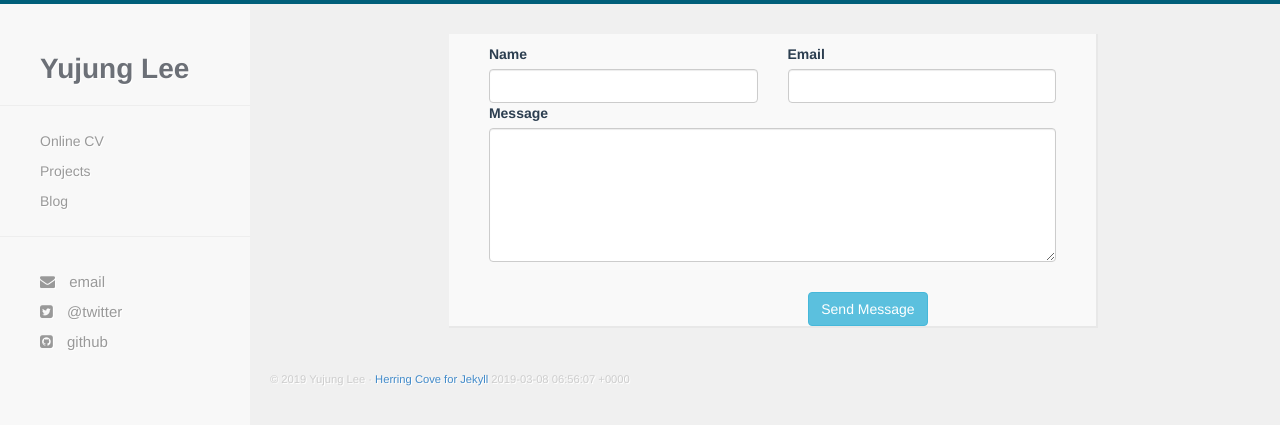
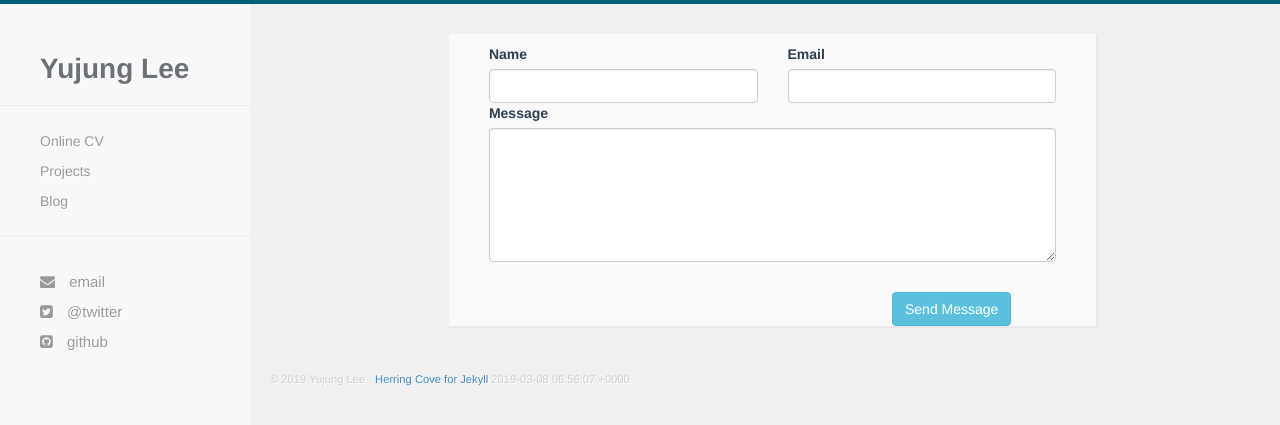
Before and after one commit to yujungL/yujungL.github.io, a Jekyll site: the page built from email.html, in a window 1280 px wide. Shown: the top 425 px of the page. Built offline with Jekyll 4.4.1, drawn with Linux system fonts in a browser that asks for light colours; nearby versions of some CDN libraries; Markdown is read by kramdown in place of the engine named in the settings.

Commit message:
Update email.html

```diff
--- a/email.html
+++ b/email.html
@@ -20,9 +20,11 @@ title: Email Form
 				<textarea name="message" id="message" rows="6" class="form-control"></textarea>
 			</div>
 		</div>
-		<div class="row container">
+		<div class="row">
+			<div class="container">
 			<div class="pull-right">
 				<input type="submit" value="Send Message" class="btn btn-info" />
+			</div>
 			</div>
 		</div>
 	</form>
```
